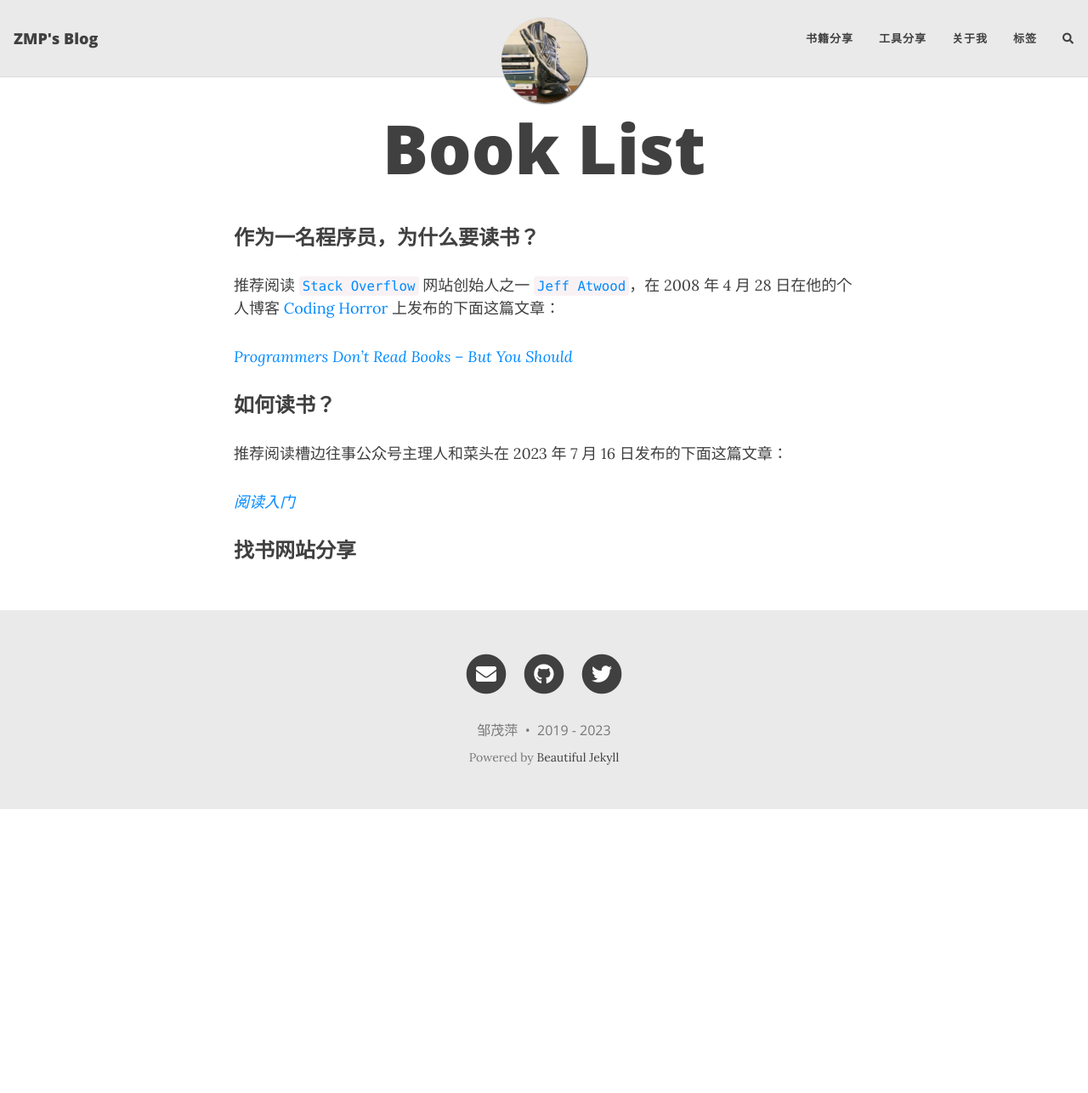
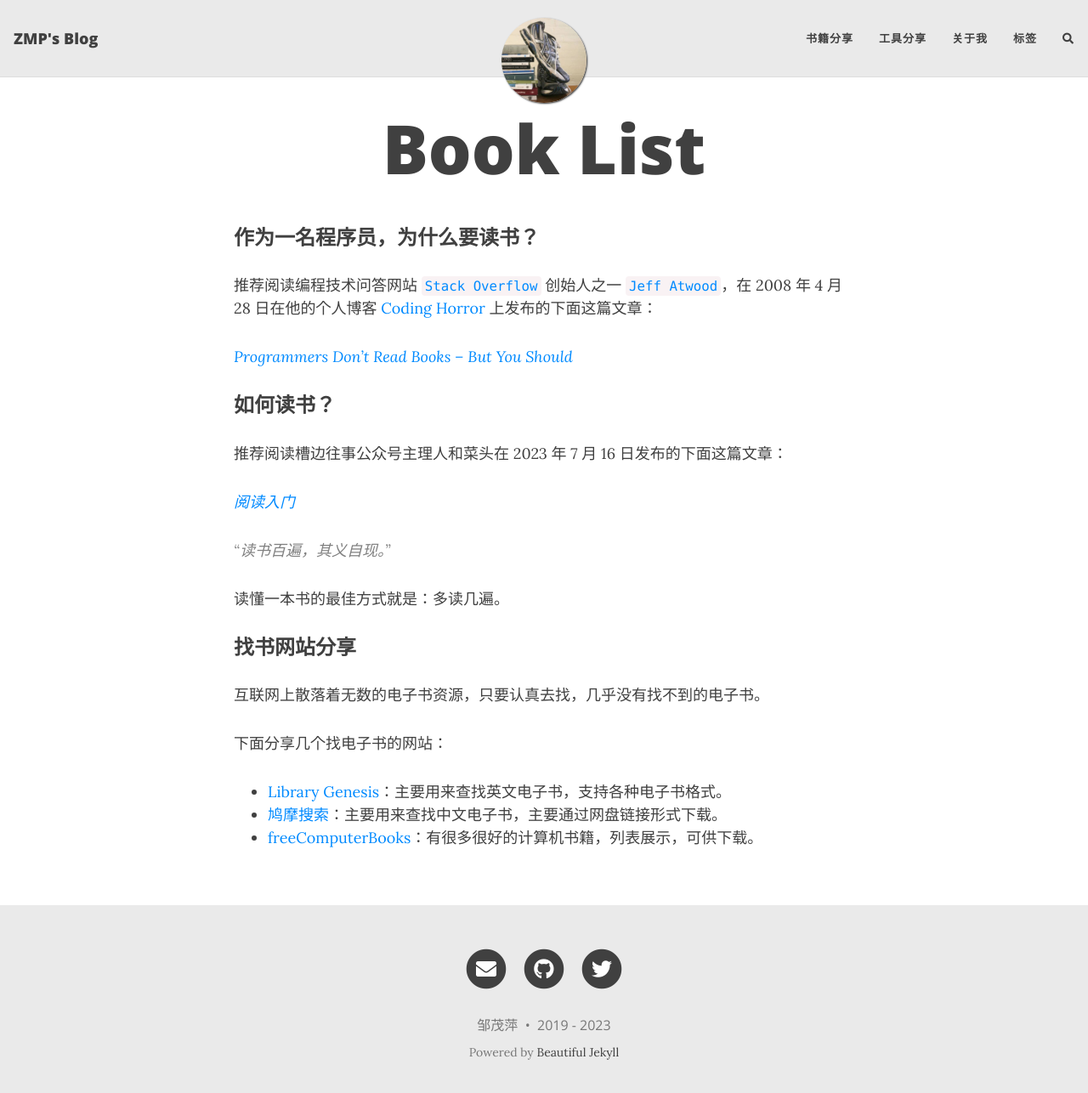
Before and after one commit to MaoPingZou/blog, a Jekyll site: the page built from book.md, in a window 1280 px wide and 1299 px high. Shown: the top 1286 px of the window at 85% size. Built offline with Jekyll 4.4.1, drawn with Linux system fonts in a browser that asks for light colours; nearby versions of some CDN libraries; comment, search, counter and statistics services are not loaded.

Commit message:
update book.md

```diff
--- a/book.md
+++ b/book.md
@@ -4,16 +4,25 @@ title: Book List
 ---
 
 ### 作为一名程序员，为什么要读书？
-推荐阅读 [`Stack Overflow`][4] 网站创始人之一 [`Jeff Atwood`][5]，在 2008 年 4 月 28 日在他的个人博客 [Coding Horror][3] 上发布的下面这篇文章：<br>
+推荐阅读编程技术问答网站 [`Stack Overflow`][4] 创始人之一 [`Jeff Atwood`][5]，在 2008 年 4 月 28 日在他的个人博客 [Coding Horror][3] 上发布的下面这篇文章：<br>
 > [Programmers Don't Read Books -- But You Should][1]
 
 ### 如何读书？
 推荐阅读槽边往事公众号主理人和菜头在 2023 年 7 月 16 日发布的下面这篇文章：
 > [阅读入门][2]
 
+> "读书百遍，其义自现。"
+
+读懂一本书的最佳方式就是：多读几遍。
 
 ### 找书网站分享
+互联网上散落着无数的电子书资源，只要认真去找，几乎没有找不到的电子书。
 
+下面分享几个找电子书的网站：
+
+- [Library Genesis](http://libgen.rs/)：主要用来查找英文电子书，支持各种电子书格式。
+- [鸠摩搜索](https://www.jiumodiary.com/)：主要用来查找中文电子书，主要通过网盘链接形式下载。
+- [freeComputerBooks](https://freecomputerbooks.com/)：有很多很好的计算机书籍，列表展示，可供下载。
 
 
 [1]: https://blog.codinghorror.com/programmers-dont-read-books-but-you-should/
```
